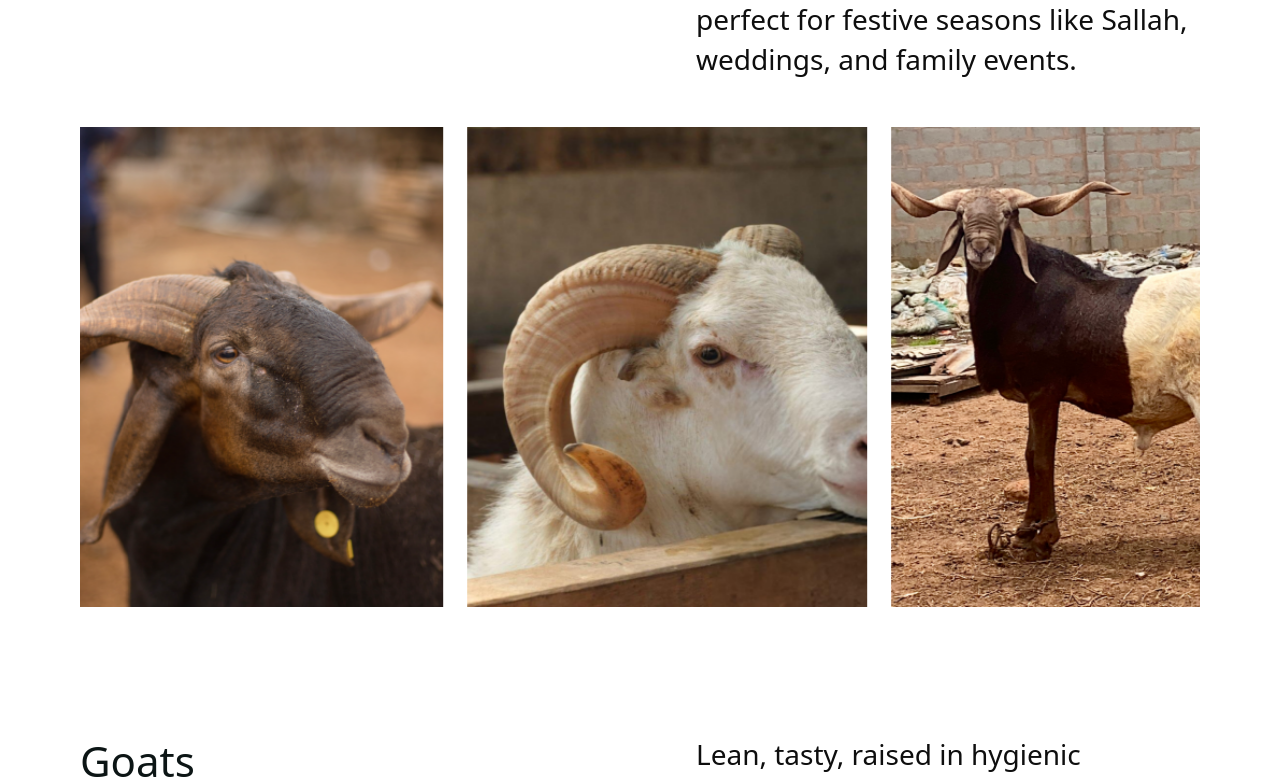
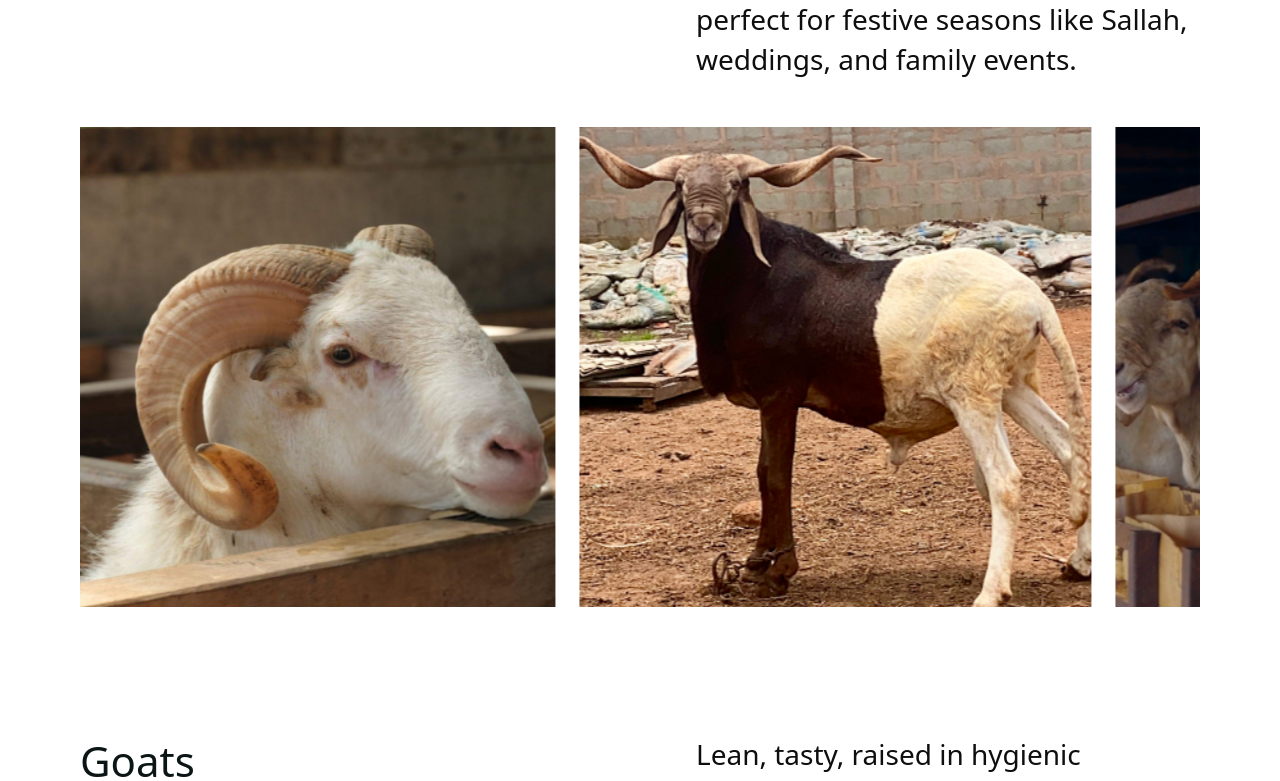
Before and after one commit to Frnweico/Global-Range-Farms, a Next.js app: page /products in a window 1280 px wide. Shown: the part 1150-1931 px from the top of the page. Built offline with nearby package versions, Linux system fonts and the light colour scheme.

Commit message:
fixed product carousel width

```diff
--- a/src/components/products/productCarousel.tsx
+++ b/src/components/products/productCarousel.tsx
@@ -56,7 +56,6 @@ const productData = [
 ];
 
 // 2. REUSABLE MARQUEE COMPONENT
-// This handles the infinite scrolling animation
 const ImageMarquee = ({ images, alt }: { images: string[], alt: string }) => {
   return (
     <div className="relative w-full overflow-hidden mt-8 md:mt-12">
@@ -65,22 +64,24 @@ const ImageMarquee = ({ images, alt }: { images: string[], alt: string }) => {
 
         {/* Set 1 */}
         {images.map((src, idx) => (
-          <div key={`set1-${idx}`} className="relative w-[280px] h-[60vh] md:w-[400px] shrink-0  overflow-hidden">
+          <div key={`set1-${idx}`} className="relative h-[60vh] aspect-3/4 w-[40vw] shrink-0  overflow-hidden">
              <Image
                 src={src}
                 alt={`${alt} ${idx}`}
                 fill
+                sizes="(max-width: 768px) 70vw, 30vw"
                 className="object-cover"
              />
           </div>
         ))}
 
         {images.map((src, idx) => (
-          <div key={`set2-${idx}`} className="relative  shrink-0 overflow-hidden">
+          <div key={`set2-${idx}`} className="relative h-[60vh] aspect-3/4 w-[40vw] shrink-0  overflow-hidden ">
              <Image
                 src={src}
                 alt={`${alt} ${idx}`}
                 fill
+                sizes="(max-width: 768px) 70vw, 30vw"
                 className="object-cover"
              />
           </div>
```
